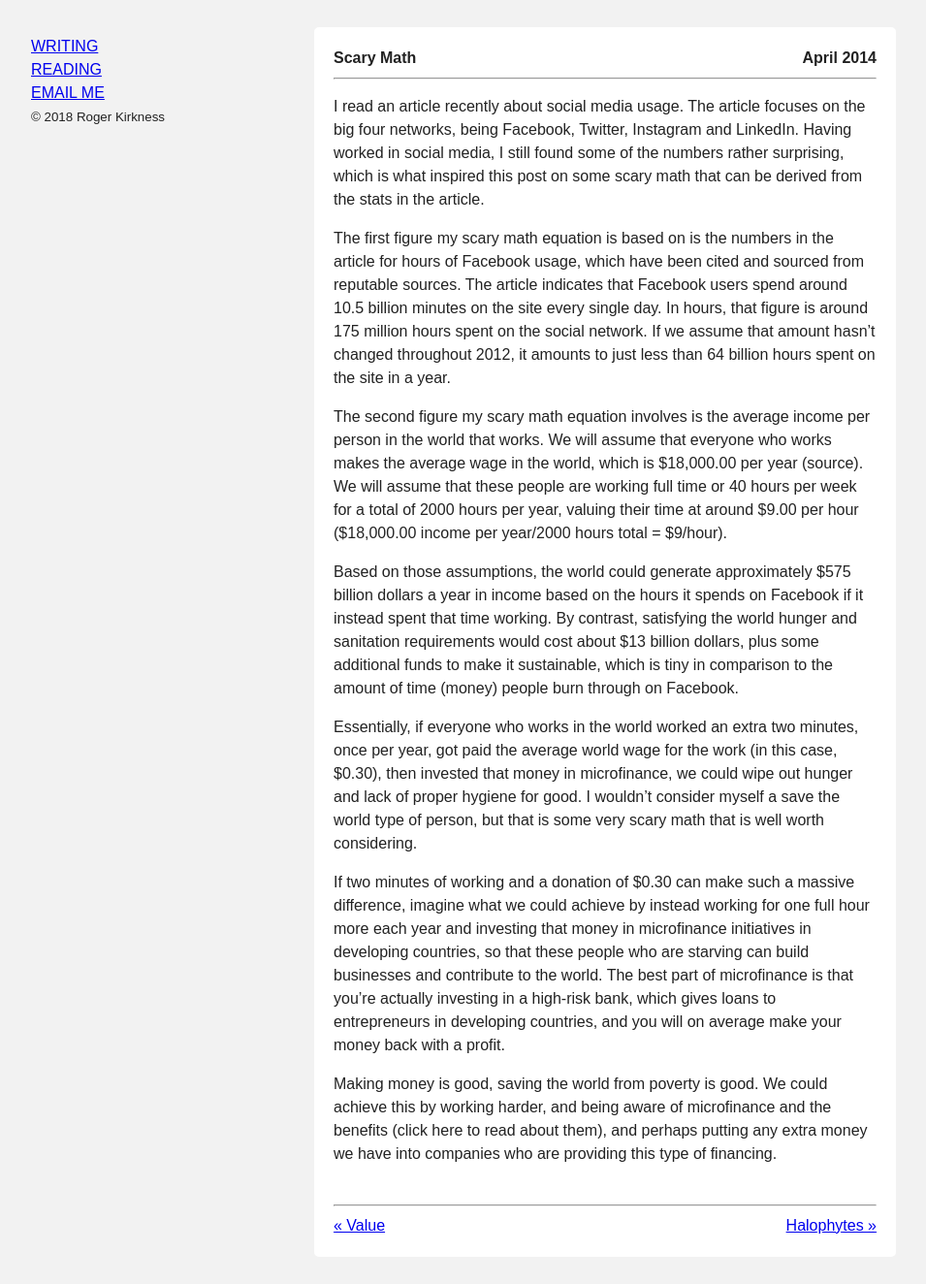
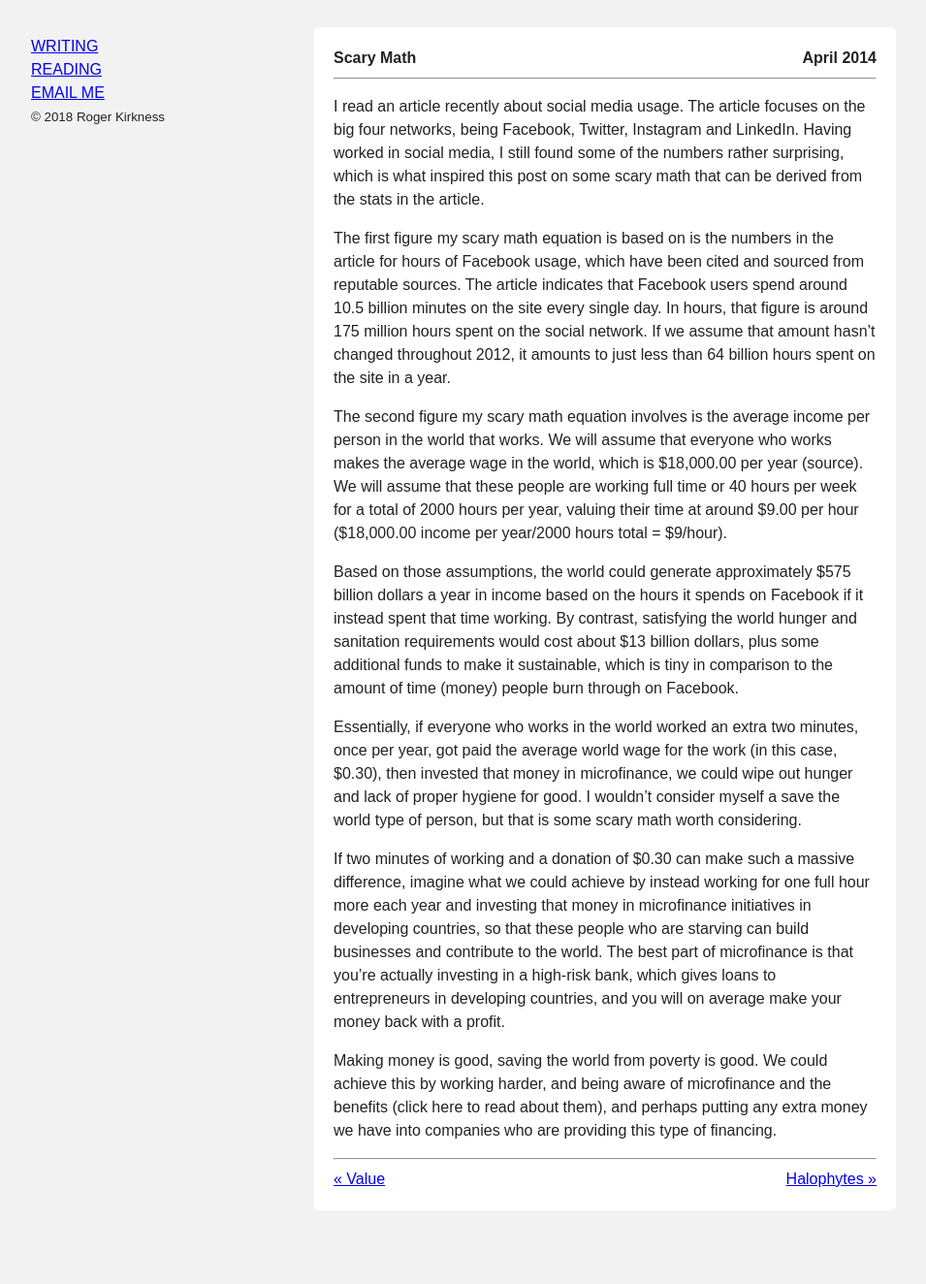
Before and after one commit to rogerkirkness/writing, a Jekyll site: the page built from _posts/2012-04-01-scary-math.md, in a window 1280 px wide. Shown: the whole page at 97% size, without its empty margins (16-971 px from the left). Built offline with Jekyll 4.4.1, drawn with Linux system fonts in a browser that asks for light colours; after the commit the page ends 1276 px from its top, so only the background shows below that.

Commit message:
Update 2012-04-01-scary-math.md

```diff
--- a/_posts/2012-04-01-scary-math.md
+++ b/_posts/2012-04-01-scary-math.md
@@ -11,8 +11,8 @@ The second figure my scary math equation involves is the average income per pers
 
 Based on those assumptions, the world could generate approximately $575 billion dollars a year in income based on the hours it spends on Facebook if it instead spent that time working. By contrast, satisfying the world hunger and sanitation requirements would cost about $13 billion dollars, plus some additional funds to make it sustainable, which is tiny in comparison to the amount of time (money) people burn through on Facebook.
 
-Essentially, if everyone who works in the world worked an extra two minutes, once per year, got paid the average world wage for the work (in this case, $0.30), then invested that money in microfinance, we could wipe out hunger and lack of proper hygiene for good. I wouldn’t consider myself a save the world type of person, but that is some very scary math that is well worth considering.
+Essentially, if everyone who works in the world worked an extra two minutes, once per year, got paid the average world wage for the work (in this case, $0.30), then invested that money in microfinance, we could wipe out hunger and lack of proper hygiene for good. I wouldn’t consider myself a save the world type of person, but that is some scary math worth considering.
 
 If two minutes of working and a donation of $0.30 can make such a massive difference, imagine what we could achieve by instead working for one full hour more each year and investing that money in microfinance initiatives in developing countries, so that these people who are starving can build businesses and contribute to the world. The best part of microfinance is that you’re actually investing in a high-risk bank, which gives loans to entrepreneurs in developing countries, and you will on average make your money back with a profit.
 
-Making money is good, saving the world from poverty is good. We could achieve this by working harder, and being aware of microfinance and the benefits (click here to read about them), and perhaps putting any extra money we have into companies who are providing this type of financing. <br><br>
+Making money is good, saving the world from poverty is good. We could achieve this by working harder, and being aware of microfinance and the benefits (click here to read about them), and perhaps putting any extra money we have into companies who are providing this type of financing.
```
